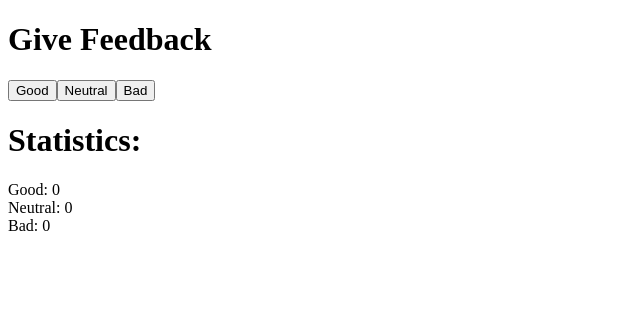
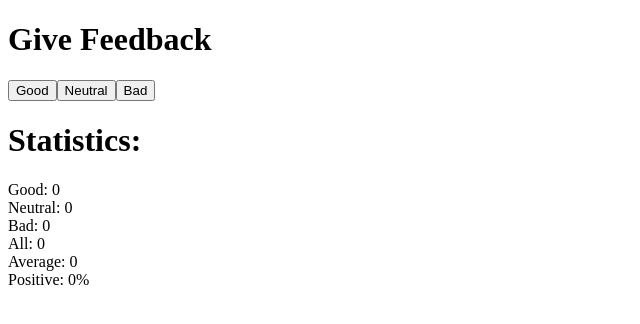
Before and after one commit to terhol/FullstackOpen2024, a React (Vite) app in the folder part1/unicafe/: page / in a window 1280 px wide. Shown: the top 324 px of the page, without its empty margins (0-640 px from the left). Built offline with nearby package versions, Linux system fonts and the light colour scheme.

Commit message:
Finished step 1.7

```diff
--- a/part1/unicafe/src/components/Statistics.jsx
+++ b/part1/unicafe/src/components/Statistics.jsx
@@ -1,11 +1,17 @@
 // eslint-disable-next-line react/prop-types
 export const Statistics = ({ goodFeedback, neutralFeedback, badFeedback }) => {
+  const all = goodFeedback + neutralFeedback + badFeedback;
+  const average = all > 0 ? (goodFeedback - badFeedback) / all : 0;
+  const positive = all > 0 ? goodFeedback / all : 0;
   return (
     <div>
       <h1>Statistics:</h1>
       <div>Good: {goodFeedback}</div>
       <div>Neutral: {neutralFeedback}</div>
       <div>Bad: {badFeedback} </div>
+      <div>All: {all}</div>
+      <div>Average: {average}</div>
+      <div>Positive: {positive}%</div>
     </div>
   );
 };
```
